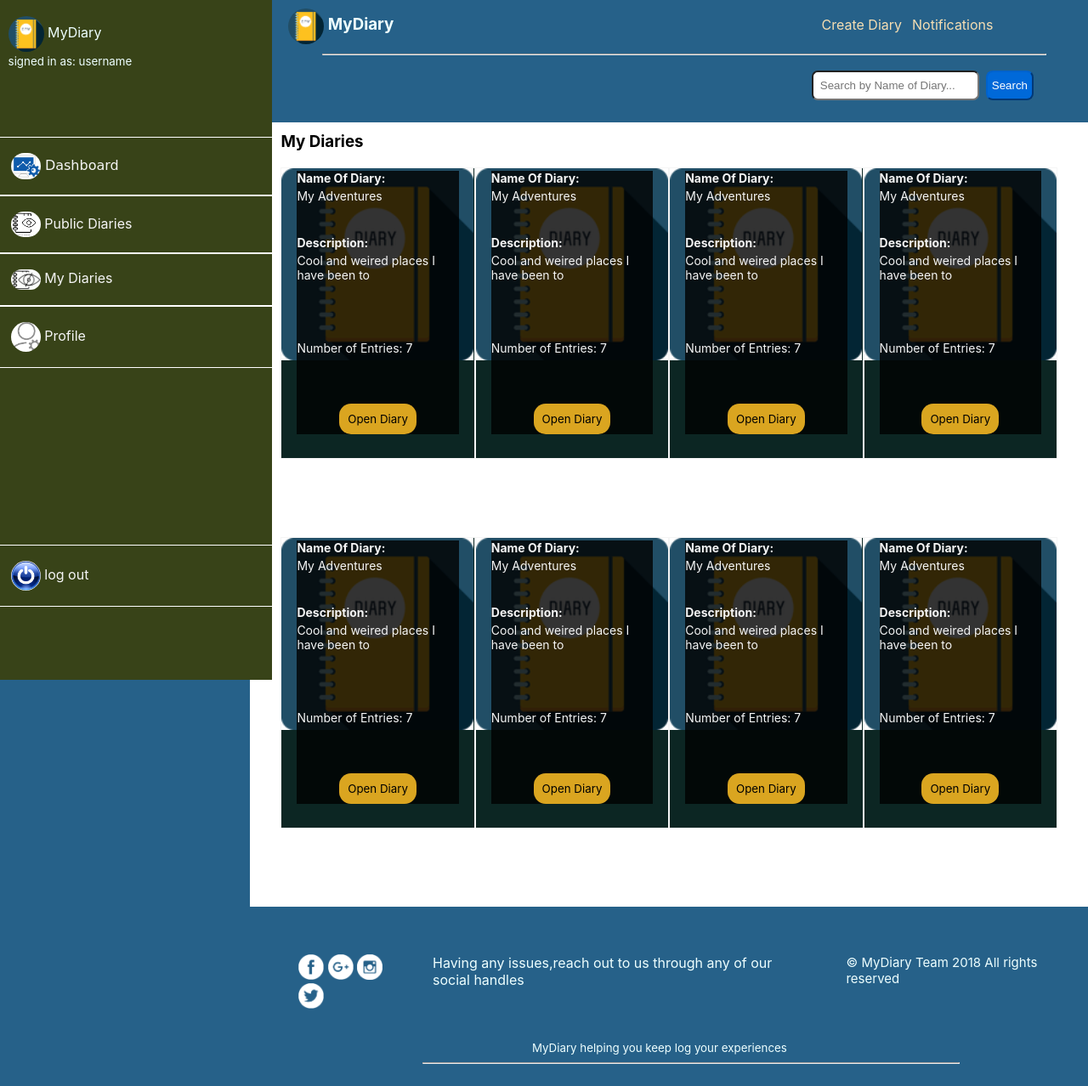
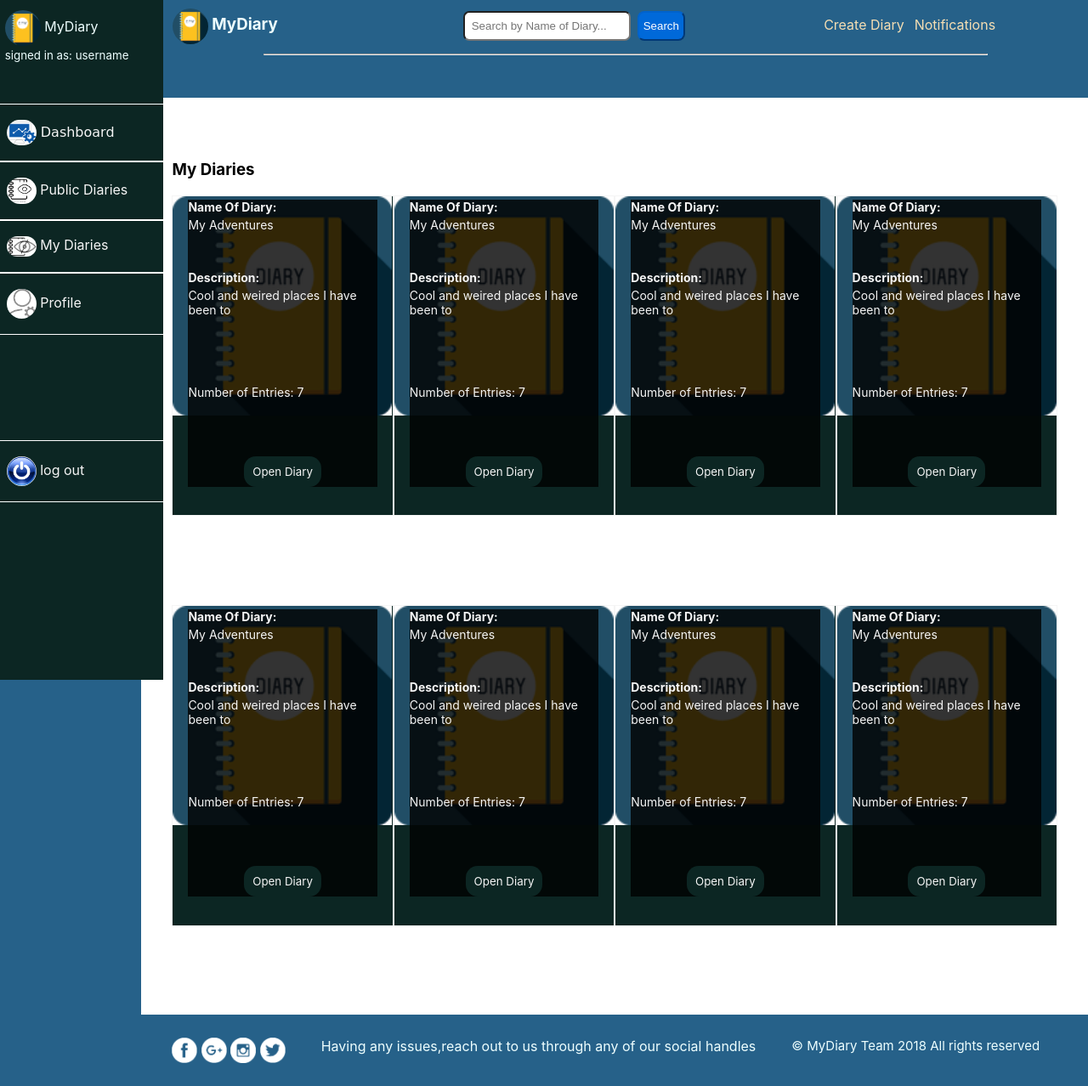
Before and after one commit to andrewinsoul/MyDiary, a plain HTML site: page UI/my-diaries.html in a window 1280 px wide. Shown: the whole page at 85% size. Drawn offline with Linux system fonts and the light colour scheme.

Commit message:
refactor to reduce width of sidenav and reduce heights of navbar and footer

```diff
--- a/UI/assets/styles/my-diaries.css
+++ b/UI/assets/styles/my-diaries.css
@@ -1,7 +1,4 @@
-body {
-  background-color: #266189;
-  color: #eeffff;
-}
+@import url("dashboard.css");
 hr {
   width: 544px;
 }
@@ -14,12 +11,11 @@ img.footer-img {
   z-index: 1;
   background-color: #266189;
   top: 0;
-  bottom: auto;
 }
 #inline-form {
-  margin-right: 5%;
-  margin-bottom: 2%;
-  text-align: end;
+  margin-left: 20%;
+  margin-right: 2%;
+  display: inline;
 }
 form {
   display: inline-flex;
@@ -47,40 +43,18 @@ footer>div {
   padding: 10px;
 }
 div.container {
-  margin-left: 25%;
+  margin-left: 14%;
 }
 div.nav-links {
-  margin-left: 48%;
+  margin-left: 8%;
 }
 hr {
   width: 850px;
-}
-div.side-nav {
-  width: 25%;
-  position: fixed;
-  overflow: hidden;
-  z-index: 1;
-  background-color: #384318;
-  top: 0;
-  height: 100vh;
 }
 #side-nav-head {
   margin-top: 6%;
   text-align: start;
   margin-left: 3%;
-}
-div.side-nav-links {
-  margin-top: 25%;
-  font-size: 16px;
-}
-div.side-nav-links>a {
-  color: whitesmoke;
-  text-decoration: none;
-  display: block;
-  padding-top: 18px;
-  padding-bottom: 18px;
-  border-top: 1px solid white;
-  border-bottom: 1px solid white;
 }
 #active {
   font-family: cursive;
@@ -94,12 +68,9 @@ div.side-nav-links>a {
 #logout {
   margin-top: 65%;
 }
-div.main-content {
-  margin-left: 23%;
-  width: auto;
-}
 div.jumbotron {
   background-color: #ffffff;
+  margin-left: 13%;
 }
 .jumbotron>.row {
   color: black
@@ -138,30 +109,13 @@ div.diary-detail {
   text-align: center;
   margin-bottom: 15%;
 }
-a.diary-btn {
-  background-color: goldenrod;
-  -moz-appearance: button;
-  appearance: button;
-  padding: 10px;
-  border-radius: 14px;
-  text-decoration: none;
-  font-size: 13.333px;
-  color: black;
-}
 footer {
-  margin-left: 25%
+  margin-left: 14%;
+  padding: 2px;
+  margin-top: 4px;
 }
 div.credits {
   font-size: 15px;
-}
-#end {
-  margin-left: 27%;
-}
-#bottom-line {
-  width: 630px;
-}
-div#end>small {
-  margin-left: 30%;
 }
 div.jumbotron {
   margin-top: 9%;
--- a/UI/my-diaries.html
+++ b/UI/my-diaries.html
@@ -13,6 +13,12 @@
         <div class="container">
           <img class="nav-brand" src="./assets/images/diary-icon.png"/>
           <h3 class="brand">MyDiary</h3>
+          <div id="inline-form">
+            <form action="#">
+              <input type="text" placeholder="Search by Name of Diary..."/>
+              <button type="submit">Search</button>
+            </form>
+          </div>
           <div class="nav-links">
             <ul>
               <li>
@@ -26,12 +32,6 @@
           <hr/>
         </div>
       </nav>
-      <div id="inline-form">
-        <form action="#">
-          <input type="text" placeholder="Search by Name of Diary..."/>
-          <button type="submit">Search</button>
-        </form>
-      </div>
     </div>
     <div class="side-nav">
       <div id="side-nav-head">
@@ -62,7 +62,7 @@
         </a>
       </div>
     </div>
-    <div class="container main-content">
+    <main class="container">
       <div class="row">
         <div class="col jumbotron">
           <div class="row jumbotron-child">
@@ -81,7 +81,7 @@
                     </div>
                     <div class="diary-entry">Number of Entries: 7</div>
                     <div class="diary-open">
-                      <a href="diary-entries.html" class="diary-btn">Open Diary</a>
+                      <a href="diary.html" class="diary-btn">Open Diary</a>
                     </div>
                   </div>
                 </div>
@@ -97,7 +97,7 @@
                     </div>
                     <div class="diary-entry">Number of Entries: 7</div>
                     <div class="diary-open">
-                      <a href="diary-entries.html" class="diary-btn">Open Diary</a>
+                      <a href="diary.html" class="diary-btn">Open Diary</a>
                     </div>
                   </div>
                 </div>
@@ -113,7 +113,7 @@
                     </div>
                     <div class="diary-entry">Number of Entries: 7</div>
                     <div class="diary-open">
-                      <a href="diary-entries.html" class="diary-btn">Open Diary</a>
+                      <a href="diary.html" class="diary-btn">Open Diary</a>
                     </div>
                   </div>
                 </div>
@@ -129,7 +129,7 @@
                     </div>
                     <div class="diary-entry">Number of Entries: 7</div>
                     <div class="diary-open">
-                      <a href="diary-entries.html" class="diary-btn">Open Diary</a>
+                      <a href="diary.html" class="diary-btn">Open Diary</a>
                     </div>
                   </div>
                 </div>
@@ -151,7 +151,7 @@
                     </div>
                     <div class="diary-entry">Number of Entries: 7</div>
                     <div class="diary-open">
-                      <a href="diary-entries.html" class="diary-btn">Open Diary</a>
+                      <a href="diary.html" class="diary-btn">Open Diary</a>
                     </div>
                   </div>
                 </div>
@@ -167,7 +167,7 @@
                     </div>
                     <div class="diary-entry">Number of Entries: 7</div>
                     <div class="diary-open">
-                      <a href="diary-entries.html" class="diary-btn">Open Diary</a>
+                      <a href="diary.html" class="diary-btn">Open Diary</a>
                     </div>
                   </div>
                 </div>
@@ -183,7 +183,7 @@
                     </div>
                     <div class="diary-entry">Number of Entries: 7</div>
                     <div class="diary-open">
-                      <a href="diary-entries.html" class="diary-btn">Open Diary</a>
+                      <a href="diary.html" class="diary-btn">Open Diary</a>
                     </div>
                   </div>
                 </div>
@@ -199,7 +199,7 @@
                     </div>
                     <div class="diary-entry">Number of Entries: 7</div>
                     <div class="diary-open">
-                      <a href="diary-entries.html" class="diary-btn">Open Diary</a>
+                      <a href="diary.html" class="diary-btn">Open Diary</a>
                     </div>
                   </div>
                 </div>
@@ -208,7 +208,7 @@
           </div>
         </div>
       </div>
-    </div>
+    </main>
     <footer>
       <div class="social-handles">
         <img class="footer-img" src="./assets/images/facebook-icon.png"/>
@@ -223,9 +223,5 @@
         &copy; MyDiary Team 2018 All rights reserved
       </div>
     </footer>
-    <div id="end">
-      <small>MyDiary helping you keep log your experiences</small>
-      <hr id="bottom-line"/>
-    </div>
   </body>
 </html>
```
Also changed, not shown: UI/public-diaries.html (+10 -8 lines).
